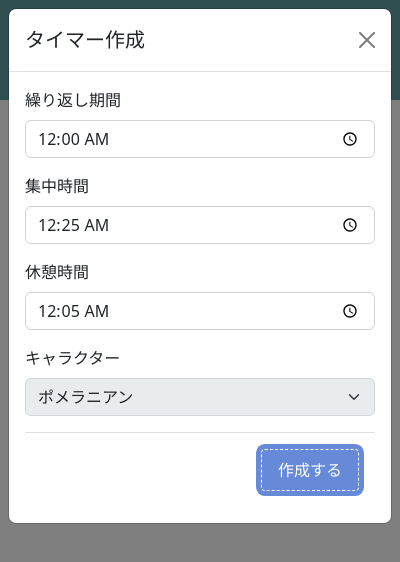
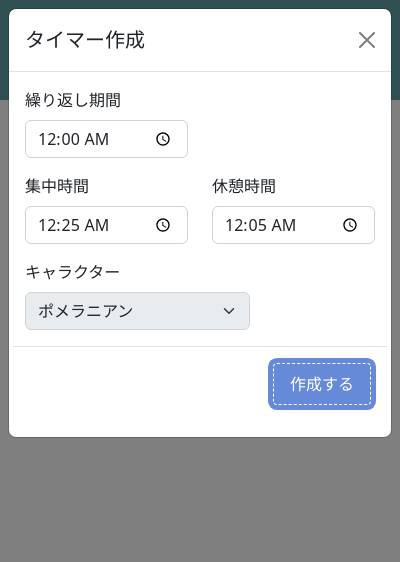
Before and after one commit to kyaminu/pomedo-ro, a browser extension: page html/popup.html in a window 400 px wide. Both pictures are taken after a click on the button "タイマーを追加する". Drawn offline with Linux system fonts and the light colour scheme.

Commit message:
Fix: フォームのデザイン修正

```diff
--- a/html/css/style.css
+++ b/html/css/style.css
@@ -65,4 +65,3 @@ a {
 .btn:hover {
     border: dotted 1px #FFF;
 }
-/* モーダル作成ボタン */
--- a/html/popup.html
+++ b/html/popup.html
@@ -25,39 +25,42 @@
                 </a>
             </div>
         </div>
-        <!-- ナビゲーションバー -->
-        <button class="add_timer_button d-flex my-2" data-bs-toggle="modal" data-bs-target="#exampleModal">
+        <!-- タイマー作成ボタン -->
+        <button class="add_timer_button d-flex my-2" data-bs-toggle="modal" data-bs-target="#modal">
             <div><i class="fa-solid fa-plus"></i></div>
             <div>タイマーを追加する</div>
         </button>
 
-        <!-- Modal -->
-        <div class="modal fade" id="exampleModal" tabindex="-1" aria-labelledby="exampleModalLabel" aria-hidden="true">
+        <!-- モーダル -->
+        <div class="modal fade" id="modal" tabindex="-1" aria-labelledby="modalLabel" aria-hidden="true">
             <div class="modal-dialog">
                 <div class="modal-content">
                     <div class="modal-header">
-                        <h5 class="modal-title" id="exampleModalLabel">タイマー作成</h5>
+                        <h5 class="modal-title" id="modalLabel">タイマー作成</h5>
                         <button type="button" class="btn-close" data-bs-dismiss="modal" aria-label="Close"></button>
                     </div>
                     <div class="modal-body">
-                        <form>
-                            <div class="mb-3">
+                        <!-- タイマーフォーム -->
+                        <form class="row">
+                            <div class="col-6 mb-3">
                                 <label class="form-label">繰り返し期間</label>
                                 <input value="00:00" type="time" class="form-control">
                             </div>
 
-                            <div class="mb-3">
+                            <div class="col-6 mb-3"></div>
+
+                            <div class="col-6 mb-3">
                                 <label class="form-label">集中時間</label>
                                 <input value="00:25" type="time" class="form-control" required>
 
                             </div>
 
-                            <div class="mb-3">
+                            <div class="col-6 mb-3">
                                 <label class="form-label">休憩時間</label>
                                 <input value="00:05" type="time" class="form-control" required>
                             </div>
 
-                            <div class="mb-3">
+                            <div class="col-8 mb-3">
                                 <label class="form-label">キャラクター</label>
                                 <select class="form-select" disabled>
                                     <option value="pome" selected>ポメラニアン</option>
```
